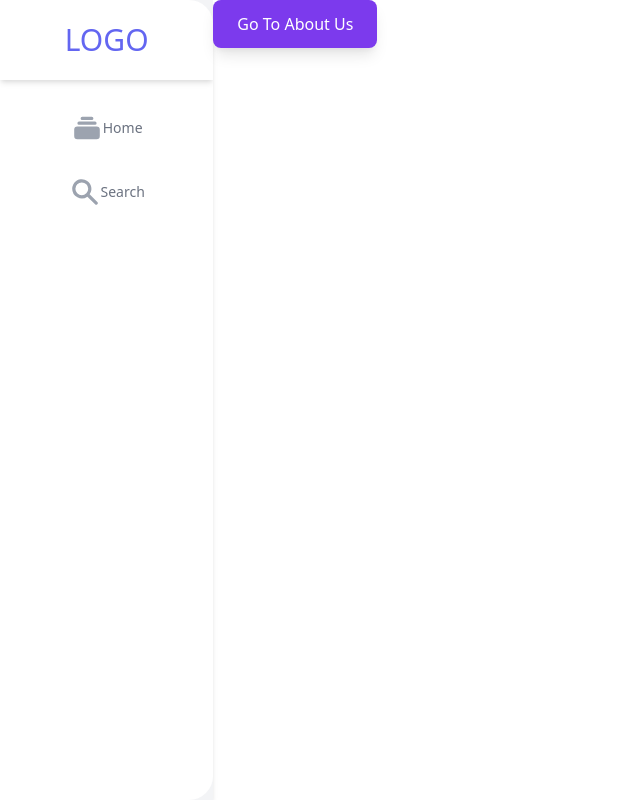
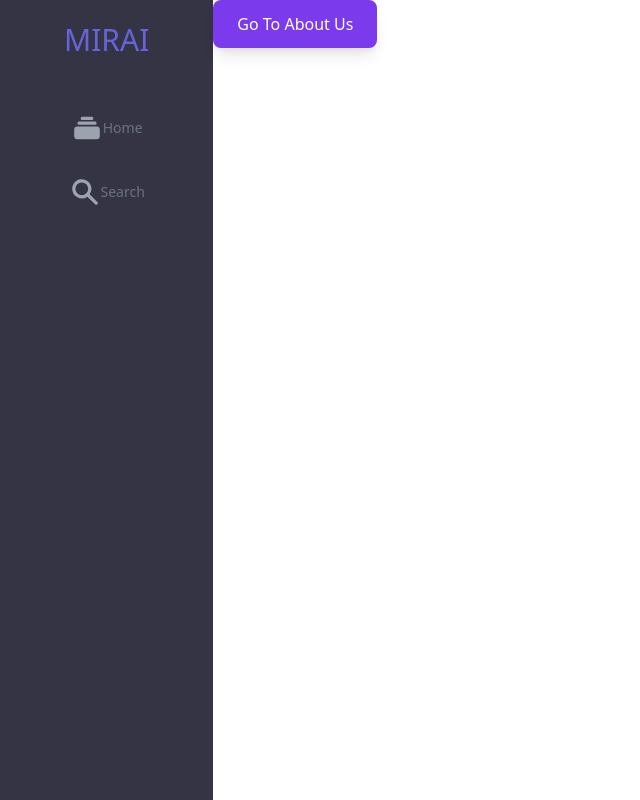
Before and after one commit to Syoongy/mirai, a Vue app: page / in a window 1280 px wide. Shown: the whole page, without its empty margins (0-640 px from the left). Built offline with nearby package versions, Linux system fonts and the light colour scheme.

Commit message:
use v-for and dynamic icon component

```diff
--- a/src/components/Navigation/SideNav.vue
+++ b/src/components/Navigation/SideNav.vue
@@ -1,16 +1,34 @@
 <script setup>
 import NavItem from "./NavItem.vue";
-import { CollectionIcon, SearchIcon } from "@heroicons/vue/solid";
+import DynamicIcon from "../DynamicIcon.vue";
+const navArray = [
+  {
+    name: "Home",
+    to: "/",
+    icon: "CollectionIcon",
+  },
+  {
+    name: "Search",
+    to: "/search",
+    icon: "SearchIcon",
+  },
+];
 </script>
 <template>
-  <div class="min-h-screen flex flex-row bg-gray-100 shadow-md">
-    <div class="flex flex-col w-full bg-white rounded-r-3xl overflow-hidden">
-      <div class="flex items-center justify-center h-20 shadow-md">
-        <h1 class="text-3xl uppercase text-indigo-500">Logo</h1>
+  <div class="min-h-screen flex flex-row">
+    <div class="flex flex-col w-full bg-nav-background overflow-hidden">
+      <div class="flex items-center justify-center h-20">
+        <h1 class="text-3xl uppercase text-primary">Mirai</h1>
       </div>
-      <ul class="flex flex-col py-4">
-        <nav-item navName="Home" to="/">
-          <collection-icon
+      <ul class="flex flex-col py-4 px-6">
+        <nav-item
+          v-for="item in navArray"
+          :key="item.name"
+          :navName="item.name"
+          :to="item.to"
+        >
+          <dynamic-icon
+            :name="item.icon"
             class="
               inline-flex
               items-center
@@ -19,19 +37,7 @@ import { CollectionIcon, SearchIcon } from "@heroicons/vue/solid";
               w-8
               text-lg text-gray-400
             "
-          />
-        </nav-item>
-        <nav-item navName="Search" to="/search">
-          <search-icon
-            class="
-              inline-flex
-              items-center
-              justify-center
-              h-8
-              w-8
-              text-lg text-gray-400
-            "
-          />
+          ></dynamic-icon>
         </nav-item>
       </ul>
     </div>
```
